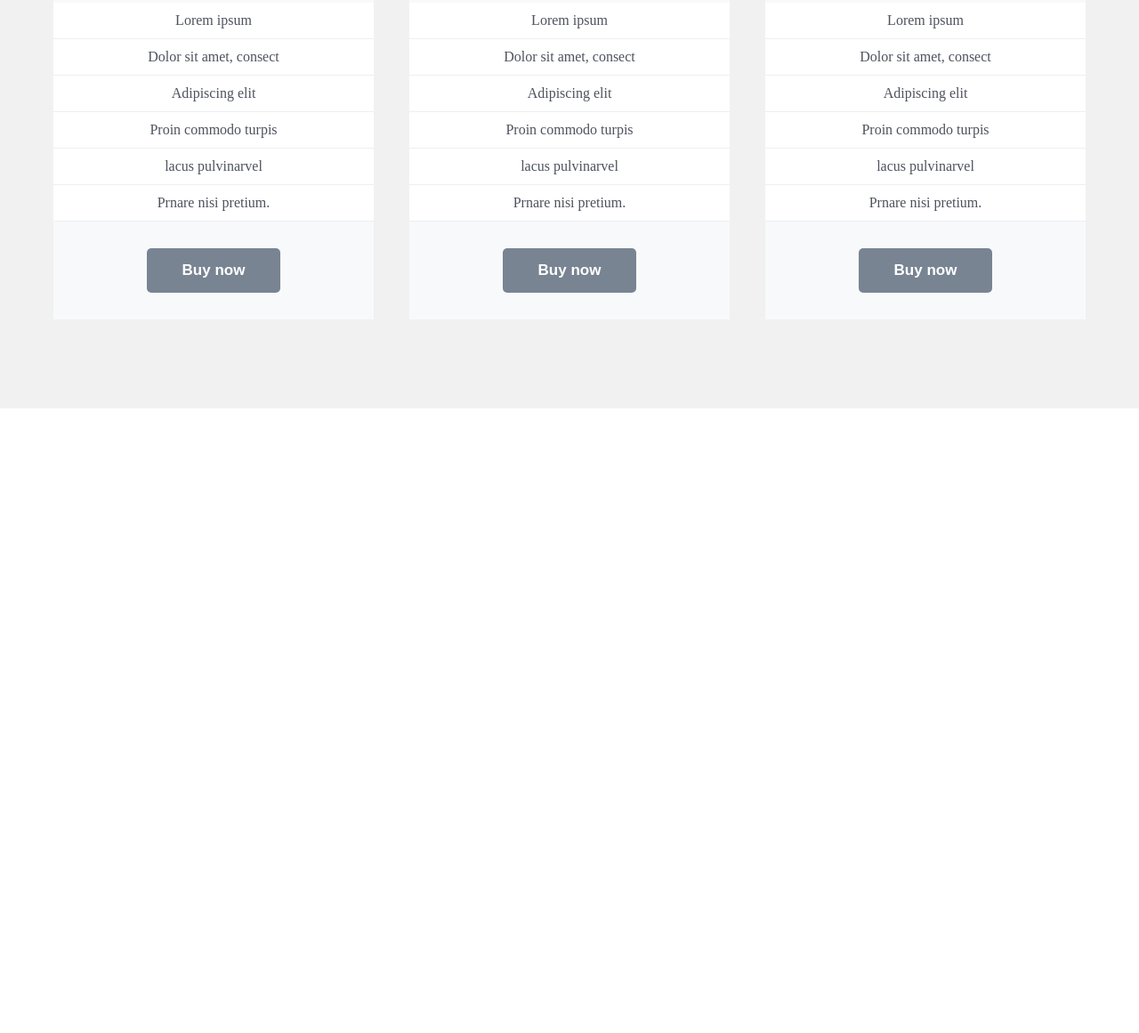
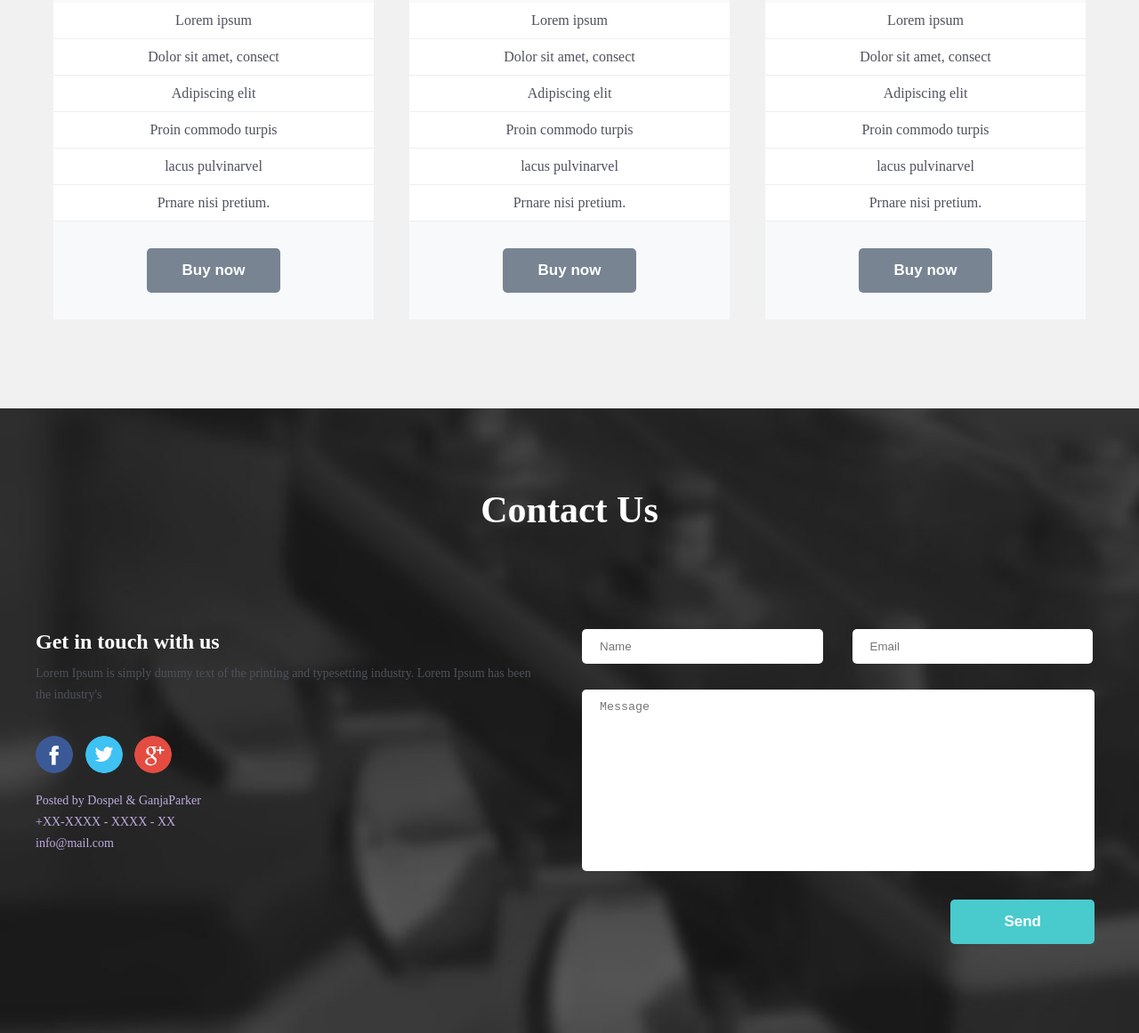
Before and after one commit to evm237/author, a website: page app/index.html in a window 1280 px wide. Shown: the part 1464-2625 px from the top of the page at 89% size. Before the commit the page ends 1923 px from the top, so only its background shows below. Drawn offline with Linux system fonts and the light colour scheme.

Commit message:
Footer section

```diff
--- a/app/index.html
+++ b/app/index.html
@@ -18,7 +18,7 @@
                     <li><a href="#">Portfolio</a></li>
                     <li><a href="#team">Team</a></li>
                     <li><a href="#">Blog</a></li>
-					<li><a href="#">Contact</a></li>
+                    <li><a href="#contact">Contact</a></li>
                 </ul>
             </nav>
         </div>
@@ -123,8 +123,26 @@
             </div>
         </section>
     </div>
-	<footer>
-
+    <footer id="contact">
+        <div class="contact content clearfix">
+            <h3>Contact Us</h3>
+            <div>
+                <h6>Get in touch with us</h6>
+                <p>Lorem Ipsum is simply dummy text of the printing and typesetting industry. Lorem Ipsum has been the industry's</p>
+                <ul>
+                    <li><a href="https://www.facebook.com"></a></li>
+                    <li><a href="https://twitter.com"></a></li>
+                    <li><a href="https://plus.google.com"></a></li>
+                </ul>
+                <p>Posted by Dospel & GanjaParker<br>+XX-XXXX - XXXX - XX<br>info@mail.com</p>
+            </div>
+            <form action="#">
+                <input type="text" placeholder="Name" required>
+                <input type="email" placeholder="Email" required>
+                <textarea rows="12" placeholder="Message"></textarea>
+                <button>Send</button>
+            </form>
+        </div>
     </footer>
     <script src="js/libs.min.js"></script>
     <script src="js/common.js"></script>
--- a/app/sass/all.sass
+++ b/app/sass/all.sass
@@ -129,7 +129,6 @@ body
                 line-height: 1.7
                 &:nth-child(3)
                     margin-bottom: 15px
-
 .wrap_services
     display: flex
     justify-content: space-around
@@ -158,5 +157,71 @@ body
             border: none
             font-size: 17px
             font-weight: 600
+footer
+    background-image: url("../img/footer.jpg")
+    background-size: cover
+    .contact
+        padding: 90px 10px
+        h3
+            text-align: center
+            color: #fff
+            width: 100%
+            margin-bottom: 100px
+            font-size: 42px
+        div, form
+            width: 48%
+        div
+            float: left
+            font-size: 14px
+            h6
+                color: #fff
+                font-size: 24px
+                line-height: 2
+            p
+                line-height: 1.7
+                margin-bottom: 35px
+            p:last-child
+                color: #bface2
+            ul
+                list-style-type: none
+                margin-bottom: 15px
+                li
+                    display: inline-block
+                    margin-right: 10px
+                    &:nth-child(2) a
+                        background-position-x: 88px
+                    &:nth-child(3) a
+                        background-position-x: 42px
+                    a
+                        display: block
+                        width: 42px
+                        height: 42px
+                        background: url("../img/icons.png")
+        form
+            float: right
+            padding: 10px
+            input, textarea
+                border: none
+                outline: none
+                border-radius: 5px
+                box-sizing: border-box
+                margin-bottom: 5%
+            input
+                padding: 12px 20px
+                width: 47%
+                &:nth-child(1)
+                    margin-right: 5%
+            textarea
+                width: 100%
+                padding: 12px 20px
+                resize: none
+            button
+                @extend %button
+                float: right
+                background-color: $color_blue
+                padding: 15px 60px
+                border: none
+                font-size: 17px
+                font-weight: 600
 
 @import "_media"
```
Also changed, not shown: app/css/all.css. Lines whose indentation alone changed are shown as unchanged.
